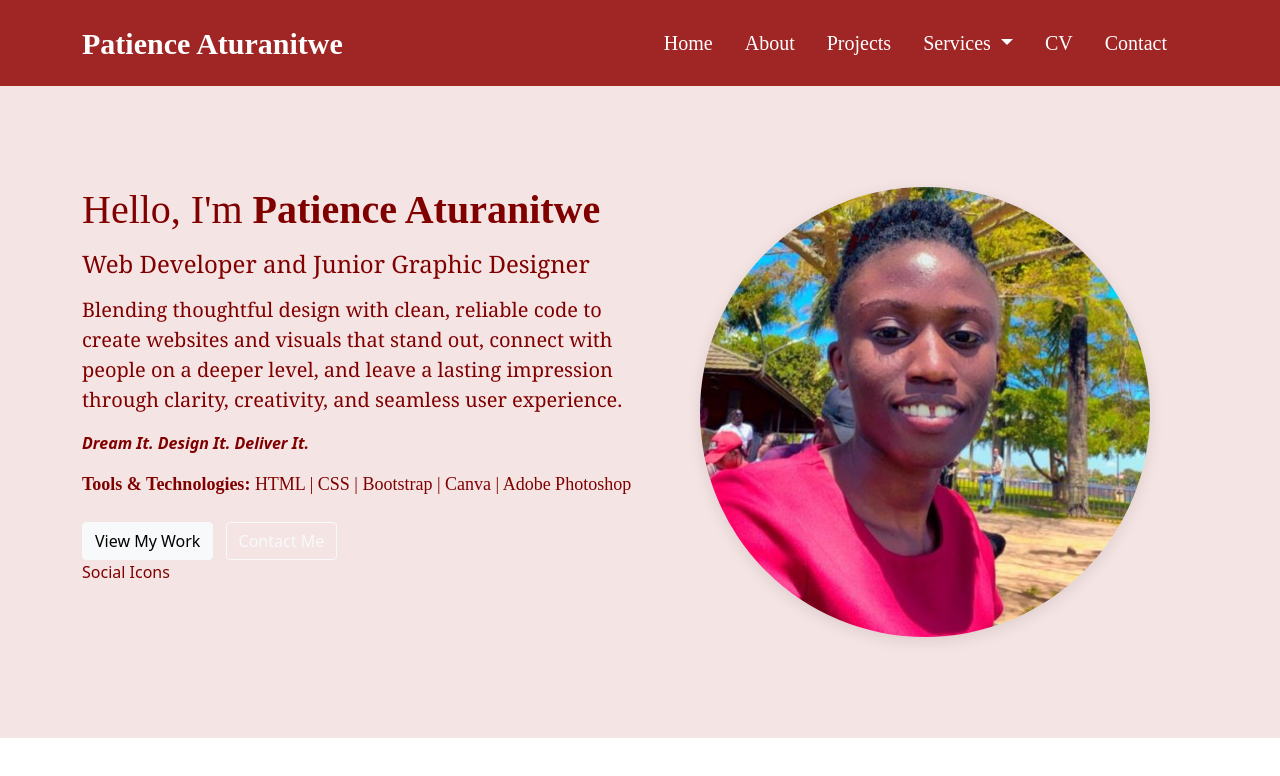
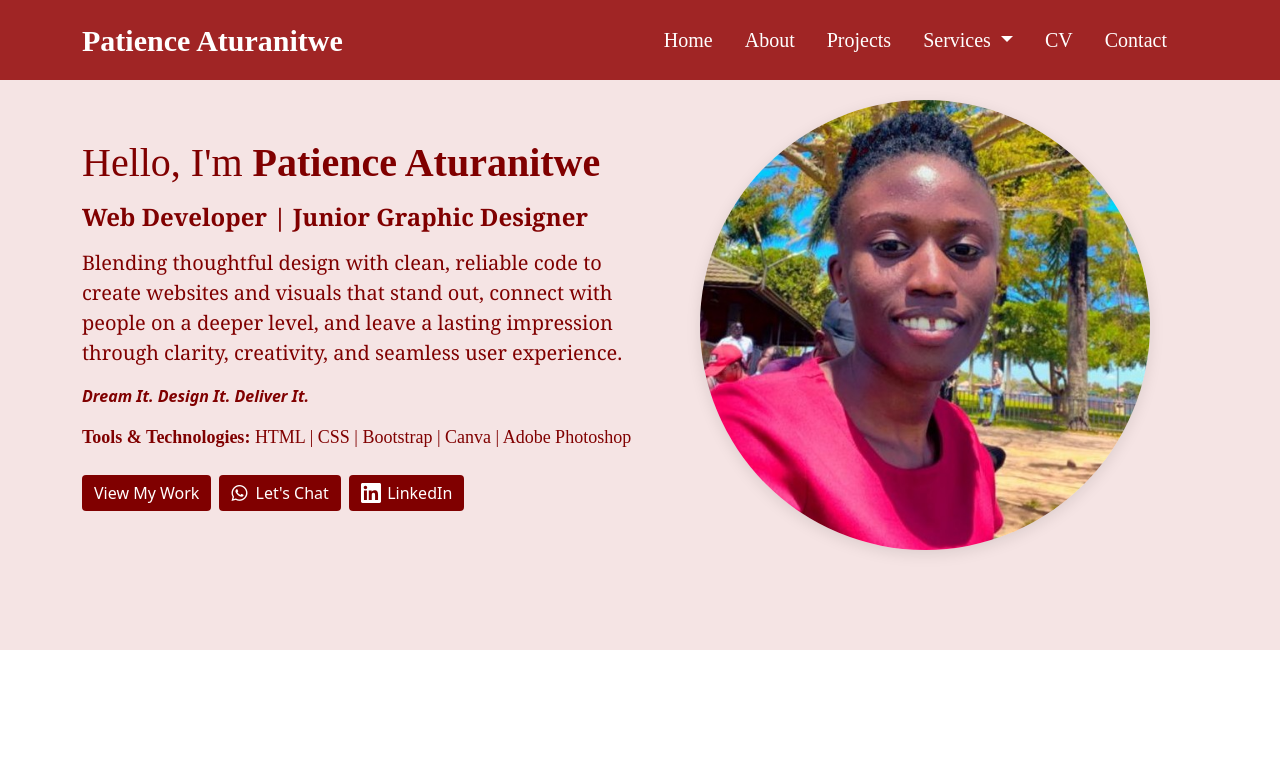
Before and after one commit to PeshTech/PersonalPortfolio, a plain HTML site: page index.html in a window 1280 px wide. Drawn offline with nearby package versions, Linux system fonts and the light colour scheme.

Commit message:
modified index.html

```diff
--- a/index.html
+++ b/index.html
@@ -21,89 +21,246 @@
       integrity="sha384-EVSTQN3/azprG1Anm3QDgpJLIm9Nao0Yz1ztcQTwFspd3yD65VohhpuuCOmLASjC"
       crossorigin="anonymous"
     />
+    <!-- Bootstrap Icons -->
+    <link
+      href="https://cdn.jsdelivr.net/npm/bootstrap-icons@1.10.5/font/bootstrap-icons.css"
+      rel="stylesheet"
+    />
+
+    <!-- Custom Maroon Button Styles -->
+    <style>
+      .btn-maroon {
+        background-color: maroon;
+        color: white;
+        border: none;
+      }
+
+      .btn-maroon:hover {
+        background-color: #ec9898;
+        color: maroon;
+      }
+
+      .btn-outline-maroon {
+        background-color: maroon;
+        color: white;
+        border: 1px solid maroon;
+      }
+
+      /* Change background and text color on hover */
+      .dropdown-menu .dropdown-item:hover {
+        background-color: maroon; /* Your desired background color */
+        color: white; /* Your desired text color */
+      }
+
+      /* Optional: active/focus states */
+      .dropdown-menu .dropdown-item:focus,
+      .dropdown-menu .dropdown-item:active {
+        background-color: maroon;
+        color: white;
+      }
+    </style>
   </head>
   <body>
     <header>
-  <nav role="navigation" aria-label="Main navigation" style="background-color:rgb(160, 37, 37); padding: 20px; font-size: 20px; font-family: 'Times New Roman', Times, serif;">
+      <nav
+        role="navigation"
+        aria-label="Main navigation"
+        style="
+          background-color: rgb(160, 37, 37);
+          padding: 17px;
+          font-size: 20px;
+          font-family: 'Times New Roman', Times, serif;
+          position: fixed;
+          width: 100%;
+        "
+      >
         <div class="container">
-      <div class="d-flex justify-content-between align-items-center w-100" >
-
+          <div class="d-flex justify-content-between align-items-center w-100">
             <!-- Logo Left -->
-        <a href="/" class="d-flex align-items-center text-white text-decoration-none">
-         <span class="notranslate" translate="no" style="font-size: 30px; font-weight: bold; font-family: 'Times New Roman', Times, serif;">
-  Patience Aturanitwe
-</span>
-
+            <a
+              href="/"
+              class="d-flex align-items-center text-white text-decoration-none"
+            >
+              <span
+                class="notranslate"
+                translate="no"
+                style="
+                  font-size: 30px;
+                  font-weight: bold;
+                  font-family: 'Times New Roman', Times, serif;
+                "
+                >Patience Aturanitwe</span
+              >
             </a>
 
             <!-- Nav + Translate Right -->
             <div class="d-flex align-items-center">
               <ul class="nav mb-0">
-            <li><a href="index.html" class="nav-link text-white">Home</a></li>
-            <li><a href="about.html" class="nav-link text-white">About</a></li>
-            <li><a href="projects.html" class="nav-link text-white">Projects</a></li>
+                <li>
+                  <a href="index.html" class="nav-link text-white">Home</a>
+                </li>
+                <li>
+                  <a href="about.html" class="nav-link text-white">About</a>
+                </li>
+                <li>
+                  <a href="projects.html" class="nav-link text-white"
+                    >Projects</a
+                  >
+                </li>
 
                 <!-- Services Dropdown -->
                 <li class="nav-item dropdown">
-              <a class="nav-link dropdown-toggle text-white" href="#" id="servicesDropdown" role="button" data-bs-toggle="dropdown" aria-expanded="false">
+                  <a
+                    class="nav-link dropdown-toggle text-white"
+                    href="#"
+                    id="servicesDropdown"
+                    role="button"
+                    data-bs-toggle="dropdown"
+                    aria-expanded="false"
+                  >
                     Services
                   </a>
                   <ul class="dropdown-menu" aria-labelledby="servicesDropdown">
-                <li><a class="dropdown-item" href="web-design.html">Web Design</a></li>
-                <li><a class="dropdown-item" href="graphic-design.html">Graphic Design</a></li>
-                <li><a class="dropdown-item" href="portfolio.html">Portfolio Design</a></li>
-                <li><a class="dropdown-item" href="digital-marketing.html">Remote Work Support</a></li>
+                    <li>
+                      <a class="dropdown-item" href="web-design.html"
+                        >Web Design</a
+                      >
+                    </li>
+                    <li>
+                      <a class="dropdown-item" href="graphic-design.html"
+                        >Graphic Design</a
+                      >
+                    </li>
+                    <li>
+                      <a class="dropdown-item" href="portfolio.html"
+                        >Portfolio Design</a
+                      >
+                    </li>
+                    <li>
+                      <a class="dropdown-item" href="digital-marketing.html"
+                        >Remote Work Support</a
+                      >
+                    </li>
                   </ul>
                 </li>
 
                 <li><a href="cv.html" class="nav-link text-white">CV</a></li>
-            <li><a href="contact.html" class="nav-link text-white">Contact</a></li>
+                <li>
+                  <a href="contact.html" class="nav-link text-white">Contact</a>
+                </li>
               </ul>
 
               <!-- Translate Dropdown -->
-          <div id="google_translate_element" style="margin-left: 15px;"></div>
+              <div
+                id="google_translate_element"
+                style="margin-left: 15px"
+              ></div>
             </div>
-
           </div>
         </div>
       </nav>
     </header>
 
-
-
-
-
-<!-- Bootstrap 5 Hero Section -->
-<section style="background-color: rgb(245, 228, 228); color: maroon; padding: 100px 0;">
+    <section
+      style="
+        background-color: rgb(245, 228, 228);
+        color: maroon;
+        padding: 100px 0;
+      "
+    >
       <div class="container">
         <div class="row align-items-center">
-
           <!-- Text Column (Left) -->
           <div class="col-lg-6 mb-4 mb-lg-0">
-        <h1 class="mb-3" style="white-space: nowrap; font-family: 'Times New Roman', Times, serif;">
-  Hello, I'm <strong class="notranslate" translate="no">Patience Aturanitwe</strong>
+            <h1
+              class="mb-3"
+              style="
+                white-space: nowrap;
+                font-family: 'Times New Roman', Times, serif;
+              "
+            >
+              Hello, I'm
+              <strong class="notranslate" translate="no"
+                >Patience Aturanitwe</strong
+              >
             </h1>
 
-       <h2 class="fs-4 mb-3" style="font-family: Georgia, 'Times New Roman', Times, serif;">Web Developer and Junior Graphic Designer</h2>
-        <p class="text-justify" style="font-family: Cambria, Cochin, Georgia, Times, 'Times New Roman', serif; font-size: 20px;">
-  Blending thoughtful design with clean, reliable code to create websites and visuals that stand out, connect with people on a deeper level, and leave a lasting impression through clarity, creativity, and seamless user experience.
+            <h2
+              class="fs-4 mb-3"
+              style="font-family: Georgia, 'Times New Roman', Times, serif"
+            >
+              <b> Web Developer | Junior Graphic Designer</b>
+            </h2>
+
+            <p
+              class="text-justify"
+              style="
+                font-family: Cambria, Cochin, Georgia, Times, 'Times New Roman',
+                  serif;
+                font-size: 20px;
+              "
+            >
+              Blending thoughtful design with clean, reliable code to create
+              websites and visuals that stand out, connect with people on a
+              deeper level, and leave a lasting impression through clarity,
+              creativity, and seamless user experience.
             </p>
 
-        <p> <i><strong>Dream It. Design It. Deliver It.</strong></i></p>
-        <p style="font-family: 'Times New Roman', Times, serif; font-size: 18px; white-space: nowrap;"><strong>Tools & Technologies:</strong> HTML | CSS | Bootstrap | Canva | Adobe Photoshop</p>
+            <p>
+              <i><strong>Dream It. Design It. Deliver It.</strong></i>
+            </p>
 
-        <div class="mt-4">
-          <a href="#projects" class="btn btn-light me-2">View My Work</a>
-          <a href="#contact" class="btn btn-outline-light">Contact Me</a>
-        </div>
+            <p
+              style="
+                font-family: 'Times New Roman', Times, serif;
+                font-size: 18px;
+                white-space: nowrap;
+              "
+            >
+              <strong>Tools & Technologies:</strong> HTML | CSS | Bootstrap |
+              Canva | Adobe Photoshop
+            </p>
 
-        Social Icons
-        <div class="mt-4">
-          <a href="https://linkedin.com/" target="_blank" class="me-3 text-white fs-5"><i class="bi bi-linkedin"></i></a>
-          <a href="https://github.com/" target="_blank" class="me-3 text-white fs-5"><i class="bi bi-github"></i></a>
-          <a href="mailto:your@email.com" class="text-white fs-5"><i class="bi bi-envelope-fill"></i></a>
+            <!-- Maroon Buttons -->
+            <div class="mt-4 d-flex align-items-center">
+              <a href="projects.html" class="btn btn-maroon me-2"
+                >View My Work</a
+              >
+
+              <a
+                href="https://wa.me/256782044392"
+                target="_blank"
+                class="btn btn-maroon me-2"
+                aria-label="Let's Chat on WhatsApp"
+              >
+                <i class="bi bi-whatsapp me-1"></i> Let's Chat
+              </a>
+
+              <a
+                href="https://www.linkedin.com/in/patience-aturanitwe-20a203374"
+                target="_blank"
+                class="btn btn-maroon d-flex align-items-center"
+                aria-label="LinkedIn Profile"
+                rel="noopener noreferrer"
+                style="gap: 0.4em"
+              >
+                <svg
+                  xmlns="http://www.w3.org/2000/svg"
+                  width="20"
+                  height="20"
+                  fill="white"
+                  viewBox="0 0 24 24"
+                  aria-hidden="true"
+                >
+                  <path
+                    d="M20.447 20.452h-3.554v-5.569c0-1.328-.026-3.037-1.849-3.037-1.849 0-2.132 1.445-2.132 2.94v5.666H9.358V9h3.414v1.561h.049c.476-.9 1.635-1.849 3.364-1.849 3.599 0 4.263 2.369 4.263 5.455v6.285zM5.337 7.433c-1.144 0-2.067-.927-2.067-2.069 0-1.144.924-2.069 2.067-2.069 1.143 0 2.067.925 2.067 2.069 0 1.142-.924 2.069-2.067 2.069zm1.777 13.02H3.56V9h3.554v11.453zM22.225 0H1.771C.792 0 0 .771 0 1.725v20.549C0 23.229.792 24 1.771 24h20.451c.98 0 1.778-.771 1.778-1.726V1.725C24 .77 23.206 0 22.225 0z"
+                  />
+                </svg>
+                LinkedIn
+              </a>
             </div>
           </div>
+          <!-- End of Text Column -->
 
           <!-- Image Column (Right) -->
           <div class="col-lg-6 text-center">
@@ -111,21 +268,18 @@
               src="images/pic.jpeg"
               alt="Patience Aturanitwe"
               class="img-fluid"
-    style="width: 450px; height: 450px; border-radius: 50%; object-fit: cover; box-shadow: 0 4px 15px rgba(0,0,0,0.1);"
-  >
+              style="
+                width: 450px;
+                height: 450px;
+                border-radius: 50%;
+                object-fit: cover;
+                box-shadow: 0 4px 15px rgba(0, 0, 0, 0.1);
+              "
+            />
           </div>
-
-
         </div>
       </div>
     </section>
-
-
-
-
-
-
-
 
     <script
       src="https://cdn.jsdelivr.net/npm/@popperjs/core@2.9.2/dist/umd/popper.min.js"
@@ -140,14 +294,19 @@
 
     <script type="text/javascript">
       function googleTranslateElementInit() {
-    new google.translate.TranslateElement({
-      pageLanguage: 'en',
-      includedLanguages: 'en,sw,fr,es,zh-CN,hi,ar,lg,rw,pt',
-      layout: google.translate.TranslateElement.InlineLayout.SIMPLE
-    }, 'google_translate_element');
+        new google.translate.TranslateElement(
+          {
+            pageLanguage: "en",
+            includedLanguages: "en,sw,fr,es,zh-CN,hi,ar,lg,rw,pt",
+            layout: google.translate.TranslateElement.InlineLayout.SIMPLE,
+          },
+          "google_translate_element"
+        );
       }
     </script>
-<script type="text/javascript" src="//translate.google.com/translate_a/element.js?cb=googleTranslateElementInit"></script>
-
+    <script
+      type="text/javascript"
+      src="//translate.google.com/translate_a/element.js?cb=googleTranslateElementInit"
+    ></script>
   </body>
 </html>
```
Lines whose indentation alone changed are shown as unchanged.
